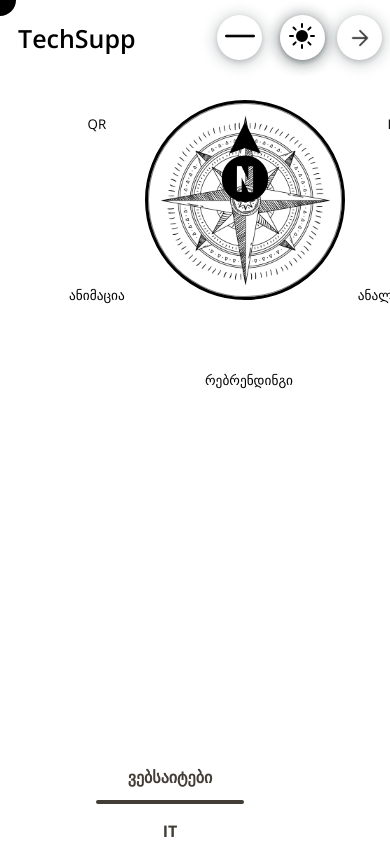
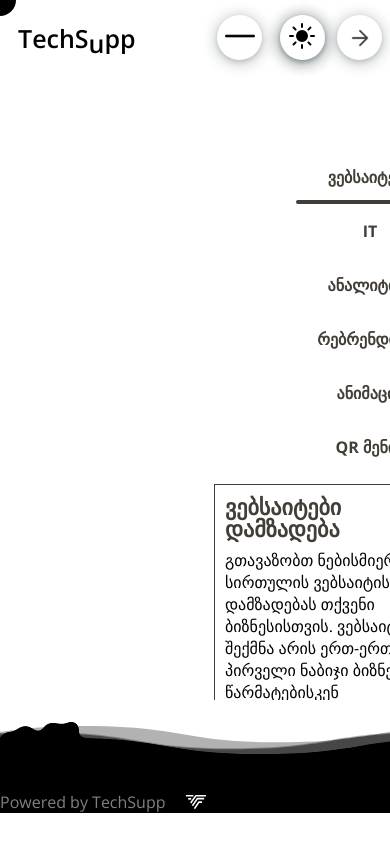
Before and after one commit to Guram12/Techsupp, a React (Vite) app: page / in a window 390 px wide. Shown: the top 844 px of the page. Built offline with nearby package versions, Linux system fonts and the light colour scheme; a web font is replaced by a local one.

Commit message:
mainpage mobile version is not working

```diff
--- a/src/components/animations/CardAnimation.jsx
+++ b/src/components/animations/CardAnimation.jsx
@@ -4,9 +4,8 @@ import { useNavigate } from 'react-router-dom';
 
 
 
-export default function CardAnimation() {
+export default function CardAnimation({activeTab ,handleTabClick }) {
 
-  const [activeTab, setActiveTab] = useState(1); // This state tracks the active tab
 
   const navigate = useNavigate();
 
@@ -15,9 +14,6 @@ export default function CardAnimation() {
   };
 
 
-  const handleTabClick = (id) => {
-    setActiveTab(id); // Update the active tab state
-  };
 
   const serviceNames = ["ვებსაიტები", "IT", "ანალიტიკა", "რებრენდინგი", "ანიმაცია", "QR მენიუ"];
 
--- a/src/components/animations/Compass.jsx
+++ b/src/components/animations/Compass.jsx
@@ -5,8 +5,7 @@ import north_black from "../../assets/north .png"
 import logo_black from "../../assets/logo_techsupp_black.svg";
 import logo_white from "../../assets/logo_techsupp_white.svg";
 
-const Compass = () => {
-  const [angle, setAngle] = useState(0);
+const Compass = ({angle ,rotateTo }) => {
 
   const points = [
     { label: 'ვებსაიტი', angle: 0, rotate: 0 },
@@ -17,9 +16,7 @@ const Compass = () => {
     { label: 'QR', angle: 300, rotate: -300 }
   ];
 
-  const rotateTo = (angle) => {
-    setAngle(angle);
-  };
+
 
   return (
     <div className='compas_main_container' >
@@ -34,7 +31,7 @@ const Compass = () => {
             style={{
               transform: `rotate(${point.angle}deg)`
             }}
-            onClick={() => rotateTo(point.angle)}>
+               onClick={() => rotateTo(point.angle, index + 1)}>
             <span
               className="compass_text"
               style={{
--- a/src/components/pages/MainPage.jsx
+++ b/src/components/pages/MainPage.jsx
@@ -1,26 +1,37 @@
 import "../styles/MainPage.css";
 import "../styles/card.css";
-import { useState } from "react";
+import { useState , useEffect } from "react";
 import CardAnimation from "../animations/CardAnimation";
 import CubeAnimation from "../animations/CubeAnimation";
 import MainPage_Footer from "../Header/MainPage_Footer";
 import Compass from "../animations/Compass";
-
+import "../styles/Compas.css"
 
 export default function mainPage({ showSplashScreen }) {
+  const [angle, setAngle] = useState(0);
+  const [activeTab, setActiveTab] = useState(1); // This state tracks the active tab
+
+  const rotateTo = (angle , tabId) => {
+    setAngle(angle);
+    setActiveTab(tabId); // Also set the active tab
+
+  };
+
+  const handleTabClick = (id) => {
+    setActiveTab(id); // Update the active tab state
+  };
+
   return (
     <div className="mainpage_cont">
+
       <div className="mainpage_child_cont">
-        {/* <CubeAnimation /> */}
-        <div className="pirbeli"  style={{width: "300px"}} >
-          <Compass />
+        <div className="pirbeli" >
+          <Compass angle={angle} rotateTo={rotateTo} />
         </div>
-
-        <div className="meore"  >
-          <CardAnimation />
+        <div className="meore">
+          <CardAnimation activeTab={activeTab} handleTabClick={setActiveTab} />
         </div>
       </div>
-
       <div className="mainpage_main_footer_container">
         <MainPage_Footer />
       </div>
--- a/src/components/styles/Compas.css
+++ b/src/components/styles/Compas.css
@@ -1,3 +1,9 @@
+
+.compas_main_container{
+  position: relative;
+  width: 400px;
+  height: 400px;
+}
 .compass {
   position: relative;
   width: 200px;
@@ -9,6 +15,9 @@
   justify-content: center;
   align-items: center;
   margin-top: 200px;
+  background: url('../../assets/compas.png') no-repeat 50% / 90% ;
+  color: #000000;
+  box-shadow: inset 0 0 0 1px rgba(0, 0, 0, 0.5);
 }
 
 .arrow {
@@ -38,53 +47,11 @@
   transform-origin: center center;
   transition: transform 0.6s ease;
 }
-/* ============================================================================================ */
 
-
-.compas_main_container{
-  position: relative;
-  width: 400px;
-  height: 400px;
+@media screen and (max-width : 500px) {
+  .compas_main_container {
+    display: none;
+  }
 }
 
-.compass, .compass::before, .compass::after {
-  position: absolute;
-  top: 0;
-  bottom: 0;
-  left: 0;
-  right: 0;
-}
-.compass {
-  width: 200px;
-  height: 200px;
-  margin: auto;
-  background: url('../../assets/compas.png') no-repeat 50% / 90% ;
-  color: #000000;
-  box-shadow: inset 0 0 0 1px rgba(0, 0, 0, 0.5);
-}
-.compass::before, .compass::after {
-  content: '';
-  z-index: -1;
-  margin: -5%;
-  border-radius: 50%;
-  box-shadow: inset 0 0 0 2px;
-  animation: clipMe 8s linear infinite;
-}
-.compass::before {
-  animation-delay: -4s;
-}
-
-@keyframes clipMe {
-  0%, 100% {
-    clip: rect(0px, 220px, 2px, 0px);
- }
-  25% {
-    clip: rect(0px, 2px, 220px, 0px);
- }
-  50% {
-    clip: rect(218px, 220px, 220px, 0px);
- }
-  75% {
-    clip: rect(0px, 220px, 220px, 218px);
- }
-}
+/* ============================================================================================ */
--- a/src/components/styles/MainPage.css
+++ b/src/components/styles/MainPage.css
@@ -16,16 +16,16 @@
 .mainpage_child_cont {
   display: flex;
   justify-content: space-around;
-  flex-wrap: wrap;
   gap: 200px;
   align-items: center;
   position: relative;
 }
 
 .mainpage_main_footer_container {
-  margin-top: -90px;
+  /* margin-top: -90px; */
   overflow-x: hidden;
 }
+
 
 @media (max-width: 480px) {
   .mainpage_child_cont {
```
